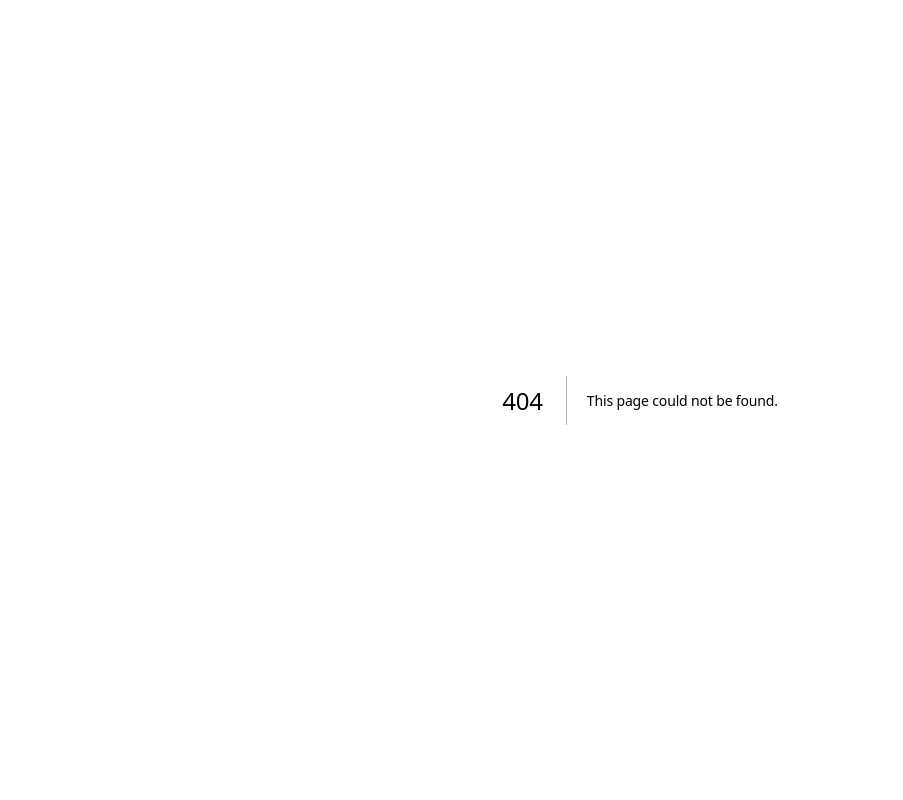
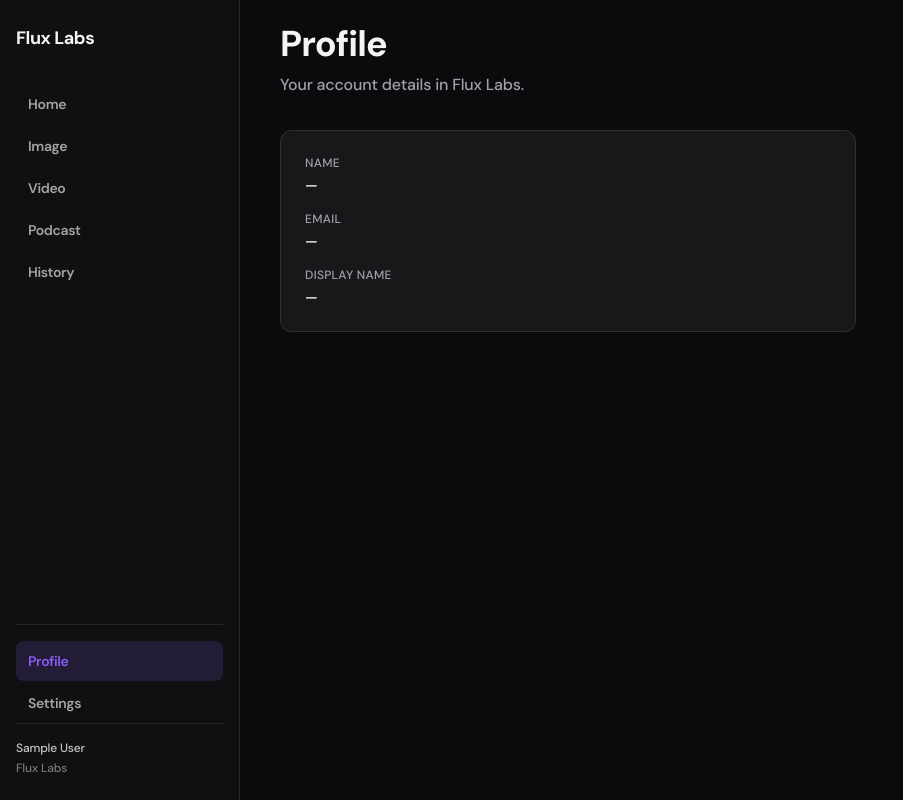
Before and after one commit to seancorbitt10-png/Flux-Labs, a Next.js app: page /profile in a window 1280 px wide. Before the commit this address had no page. Shown: the whole page, without its empty margins (0-903 px from the left). Built offline with nearby package versions, Linux system fonts and the light colour scheme; no server answers; the database is empty; sample sign-in values are in the browser's storage.

Commit message:
Add account profile page

```diff
--- /dev/null
+++ b/src/app/(app)/profile/page.tsx
@@ -0,0 +1,39 @@
+import { PageHeader } from "@/components/ui/page-header";
+import { requireUserId } from "@/lib/auth/session";
+import { prisma } from "@/lib/db/prisma";
+
+export const metadata = { title: "Profile" };
+
+export default async function ProfilePage() {
+  const userId = await requireUserId();
+  const [user, profile] = await Promise.all([
+    prisma.user.findUnique({
+      where: { id: userId },
+      select: { name: true, email: true, createdAt: true },
+    }),
+    prisma.studentProfile.findUnique({ where: { userId } }),
+  ]);
+
+  return (
+    <div className="animate-fade-up max-w-xl">
+      <PageHeader
+        title="Profile"
+        description="Your account details in Flux Labs."
+      />
+      <section className="space-y-4 rounded-xl border border-foreground/10 bg-surface p-6">
+        <div>
+          <p className="text-xs font-medium uppercase tracking-wide text-muted">Name</p>
+          <p className="mt-1 text-sm font-semibold">{user?.name ?? "—"}</p>
+        </div>
+        <div>
+          <p className="text-xs font-medium uppercase tracking-wide text-muted">Email</p>
+          <p className="mt-1 text-sm font-semibold">{user?.email ?? "—"}</p>
+        </div>
+        <div>
+          <p className="text-xs font-medium uppercase tracking-wide text-muted">Display name</p>
+          <p className="mt-1 text-sm font-semibold">{profile?.displayName ?? "—"}</p>
+        </div>
+      </section>
+    </div>
+  );
+}
```
